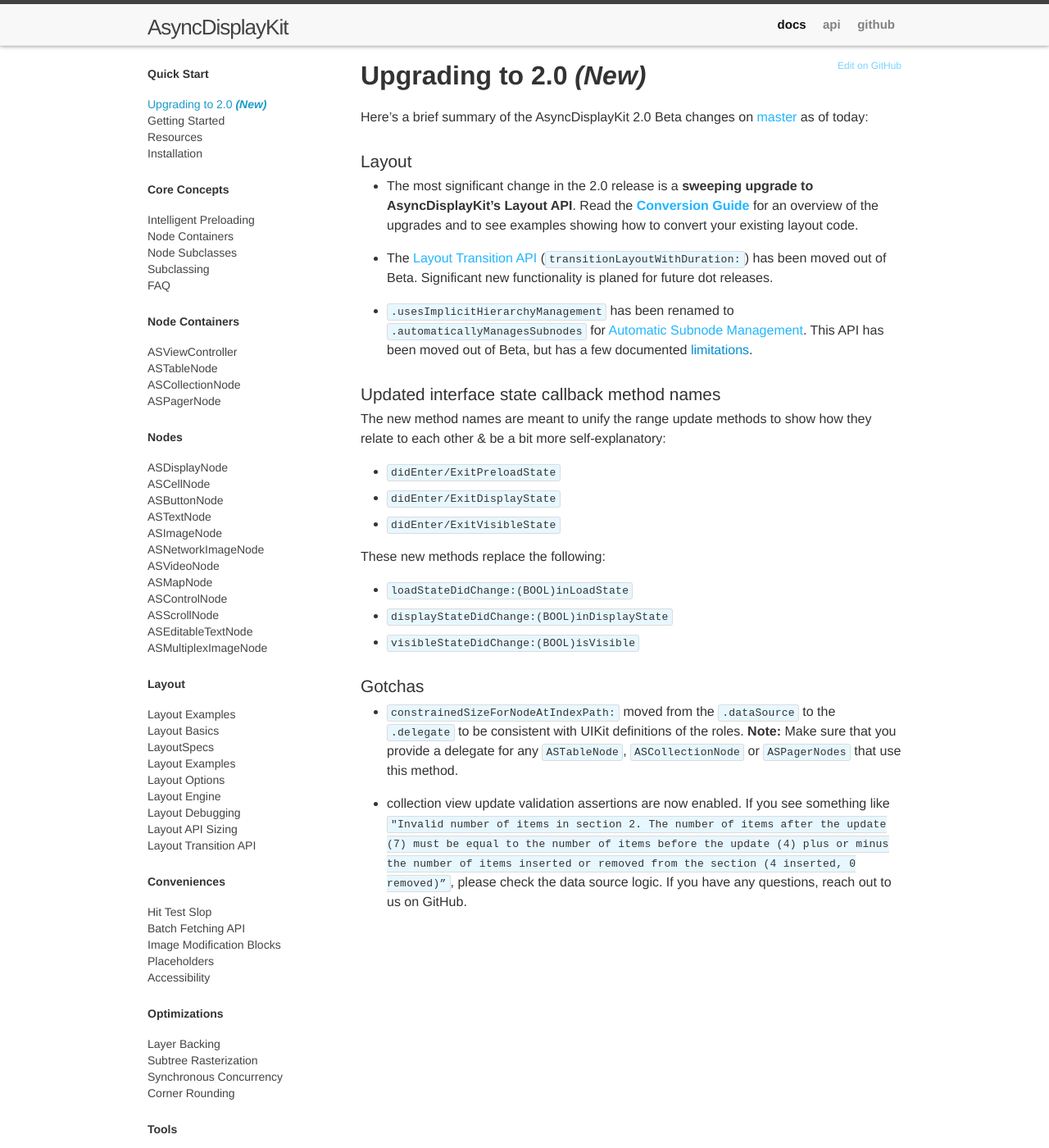
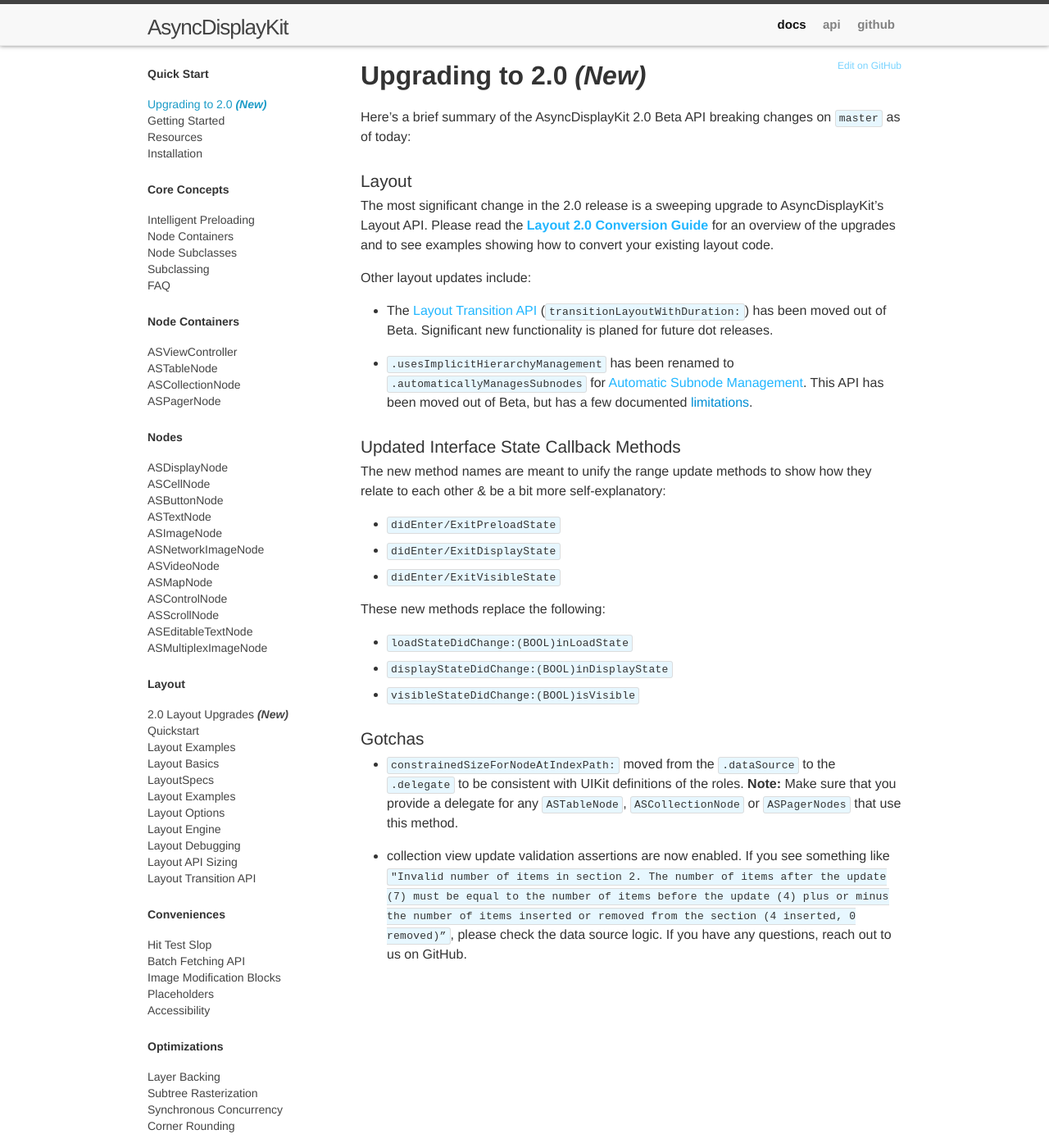
Before and after one commit to AsyncDisplayKit/Documentation, a Jekyll site: the page built from docs/_docs/upgrading.md, in a window 1280 px wide and 1400 px high. Shown: the whole window at 82% size. Built offline with Jekyll 4.4.1, drawn with Linux system fonts in a browser that asks for light colours; comment, search, counter and statistics services are not loaded.

Commit message:
a few more fixes

```diff
--- a/docs/_data/nav_docs.yml
+++ b/docs/_data/nav_docs.yml
@@ -34,6 +34,8 @@
   - multiplex-image-node
 - title: Layout
   items:
+  - layout2-conversion-guide
+  - layout2-quickstart
   - automatic-layout-examples-2
   - automatic-layout-basics
   - automatic-layout-containers
--- a/docs/_docs/layout2-conversion-guide.md
+++ b/docs/_docs/layout2-conversion-guide.md
@@ -1,5 +1,5 @@
 ---
-title: Layout 2.0 Conversion Guide
+title: 2.0 Layout Upgrades <b><i>(New)</i></b>
 layout: docs
 permalink: /docs/layout2-conversion-guide.html
 ---
--- a/docs/_docs/upgrading.md
+++ b/docs/_docs/upgrading.md
@@ -4,17 +4,19 @@
 permalink: /docs/upgrading.html
 ---
 
-Here's a brief summary of the AsyncDisplayKit 2.0 Beta changes on [master](https://github.com/facebook/AsyncDisplayKit) as of today:
+Here's a brief summary of the AsyncDisplayKit 2.0 Beta API breaking changes on `master` as of today:
 
 ### Layout
 
-- The most significant change in the 2.0 release is a **sweeping upgrade to AsyncDisplayKit's Layout API**. Read the <a href="layout2-conversion-guide.html"><b>Conversion Guide</b></a> for an overview of the upgrades and to see examples showing how to convert your existing layout code.
+The most significant change in the 2.0 release is a sweeping upgrade to AsyncDisplayKit's Layout API. Please read the <a href="layout2-conversion-guide.html"><b>Layout 2.0 Conversion Guide</b></a> for an overview of the upgrades and to see examples showing how to convert your existing layout code.
+
+Other layout updates include:
 
 - The <a href = "layout-transition-api.html">Layout Transition API</a> (`transitionLayoutWithDuration:`) has been moved out of Beta. Significant new functionality is planed for future dot releases.
 
 - `.usesImplicitHierarchyManagement` has been renamed to `.automaticallyManagesSubnodes` for <a href = "http://asyncdisplaykit.org/docs/implicit-hierarchy-mgmt.html">Automatic Subnode Management</a>. This API has been moved out of Beta, but has a few documented <a href = "">limitations</a>.
 
-### Updated interface state callback method names
+### Updated Interface State Callback Methods
 
 The new method names are meant to unify the range update methods to show how they relate to each other & be a bit more self-explanatory:
 
```
Also changed, not shown: docs/_docs/intelligent-preloading.md (+3 -6 lines).
